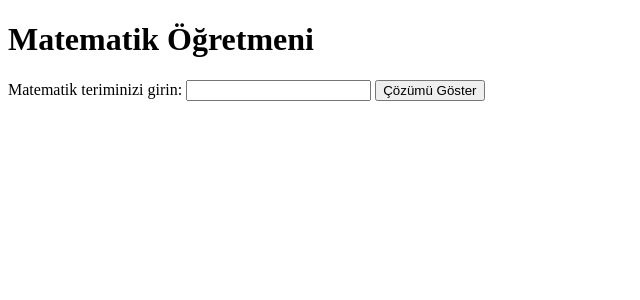
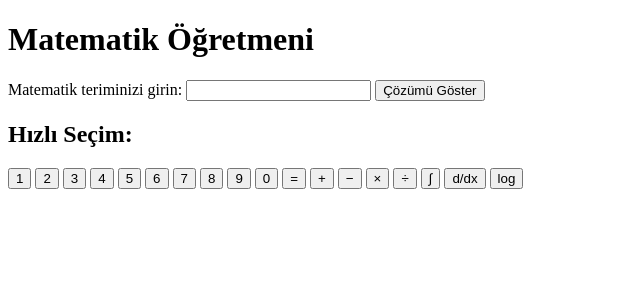
Before and after one commit to TarikKilic248/BTK_Hackathon-, a Flask app: page / in a window 1280 px wide. Shown: the top 300 px of the page, without its empty margins (0-640 px from the left). Run offline with Flask 3, Linux system fonts and the light colour scheme; some libraries are stand-ins or nearby versions.

Commit message:
add button

```diff
--- a/Web/templates/index.html
+++ b/Web/templates/index.html
@@ -4,6 +4,13 @@
     <meta charset="UTF-8">
     <meta name="viewport" content="width=device-width, initial-scale=1.0">
     <title>Math Teacher</title>
+    <script>
+        // Tıklanan terimi mevcut input değerinin sonuna ekler
+        function insertTerm(term) {
+            var input = document.getElementById('math_term');
+            input.value += term; // Mevcut değeri koruyarak yeni terimi ekler
+        }
+    </script>
 </head>
 <body>
     <h1>Matematik Öğretmeni</h1>
@@ -14,6 +21,28 @@
         <button type="submit">Çözümü Göster</button>
     </form>
 
+    <h2>Hızlı Seçim:</h2>
+    <!-- 1'den 9'a kadar sayılar -->
+    <button onclick="insertTerm('1')">1</button>
+    <button onclick="insertTerm('2')">2</button>
+    <button onclick="insertTerm('3')">3</button>
+    <button onclick="insertTerm('4')">4</button>
+    <button onclick="insertTerm('5')">5</button>
+    <button onclick="insertTerm('6')">6</button>
+    <button onclick="insertTerm('7')">7</button>
+    <button onclick="insertTerm('8')">8</button>
+    <button onclick="insertTerm('9')">9</button>
+    <button onclick="insertTerm('0')">0</button>
+    <!-- Matematiksel sembollerle butonlar -->
+    <button onclick="insertTerm(' = ')">=</button>
+    <button onclick="insertTerm(' + ')">+</button>
+    <button onclick="insertTerm(' − ')">−</button>
+    <button onclick="insertTerm(' × ')">×</button>
+    <button onclick="insertTerm(' ÷ ')">÷</button>
+    <button onclick="insertTerm(' ∫ ')">∫</button>
+    <button onclick="insertTerm(' d/dx ')">d/dx</button>
+    <button onclick="insertTerm(' log ')">log</button>
+
     {% if solution %}
         <h2>Çözüm:</h2>
         <p>{{ solution }}</p>
```
